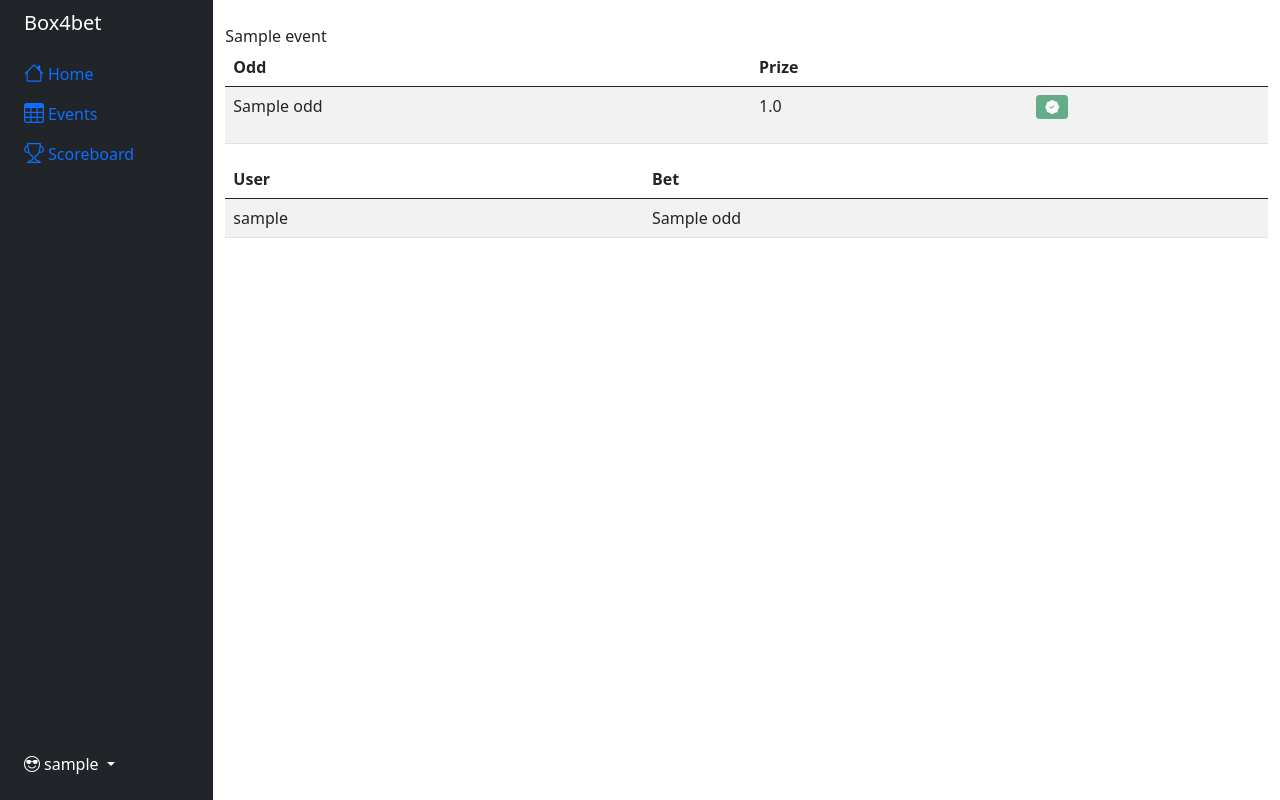
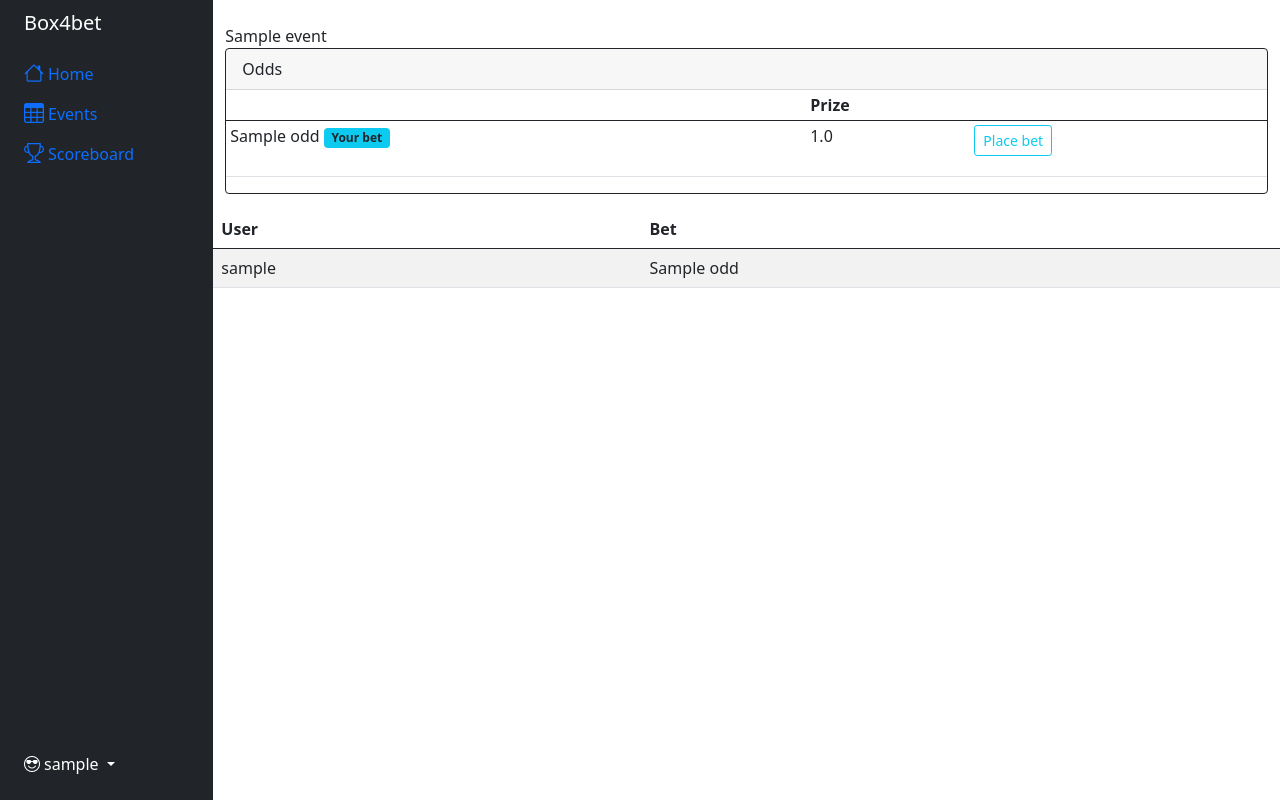
Before and after one commit to nifares/box4bet, a Django app: page /events/1 in a window 1280 px wide. Run offline with Django 3.2, Linux system fonts and the light colour scheme; a user stored in the database is signed in; tables that the repository leaves empty hold one stand-in row (values such as "Sample post"); some libraries are stand-ins or nearby versions.

Commit message:
custom templatetags and improved events view

```diff
--- a/apps/box4bet/templates/event.html
+++ b/apps/box4bet/templates/event.html
@@ -1,37 +1,36 @@
 {% extends "base.html" %}
+{% load event_extras %}
 {% block content %}
 {{event.name}}
-<table class="table table-striped">
+<div class="card mb-3 border-dark bg-transparent">
+    <div class="card-header">Odds</div>
+        <table class="table table-hover table-sm">
             <thead>
                 <tr>
-            <th scope="col">Odd</th>
+                    <th scope="col"></th>
                     <th scope="col">Prize</th>
-            {% if user.is_authenticated %}
+                    {% if user.is_authenticated and not event.locked %}
                     <th scope="col"></th>
                     {% endif %}
                 </tr>
             </thead>
             <tbody>
+                {% user_bet event user as bet %}
                 {% for odd in event.odd_set.all %}
                 {% if odd.prize %}
                 <tr>
                     <td>
-                {{odd.name}}<span class="badge bg-info text-dark"></span>
+                        {{odd.name}}
+                        {% if bet == odd.name %}
+                        <span class="badge bg-info text-dark">Your bet</span>
+                        {% endif %}
                     </td>
                     <td>{{odd.prize}}</td>
-            {% if user.is_authenticated %}
+                    {% if user.is_authenticated and not event.locked %}
                     <td>
                         <form action="/events/{{event.id}}/bet" method="post">
                             {% csrf_token %}
-                    {% if odd.id == user_bet.odd.id %}
-                        <button name="odd" value={{odd.id}} type="submit" class="btn btn-success btn-sm" disabled>
-                            <i class="bi bi-patch-check-fill"></i>
-                        </button>
-                    {% else %}
-                        <button name="odd" value={{odd.id}} type="submit" class="btn btn-secondary btn-sm">
-                            <i class="bi bi-plus-square"></i>
-                        </button>
-                    {% endif %}
+                            <button name="odd" value={{odd.id}} type="submit" class="btn btn-outline-info btn-sm">Place bet</button>
                         </form>
                     </td>
                     {% endif %}
@@ -40,6 +39,8 @@
                 {% endfor %}
             </tbody>
         </table>
+    </div>
+</div>
 {% if display_bets %}
 <table class="table table-striped">
     <thead>
--- /dev/null
+++ b/apps/box4bet/templatetags/event_extras.py
@@ -0,0 +1,10 @@
+from django import template
+
+register = template.Library()
+
+@register.simple_tag
+def user_bet(event, user):
+    try:
+        return event.bet_set.get(user=user).odd.name
+    except:
+        pass
```
Also changed, not shown: apps/box4bet/templatetags/__init__.py (added). Lines whose indentation alone changed are shown as unchanged.
